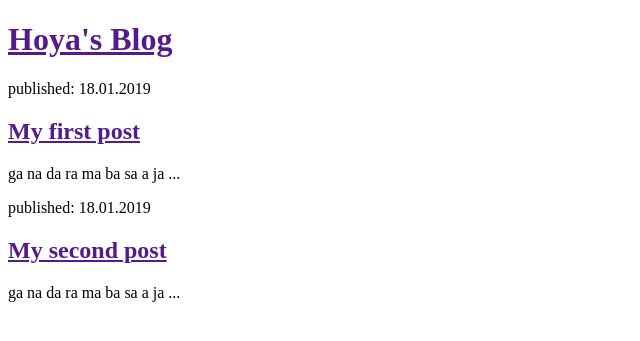
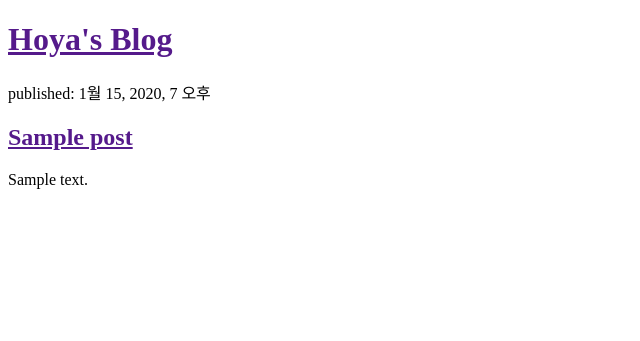
Before and after one commit to Hoya-kim/Django-tutorial, a Django app: template blog/templates/blog/post_list.html in a window 1280 px wide. Shown: the top 341 px of the page, without its empty margins (0-640 px from the left). Run offline with Django 3.2, Linux system fonts and the light colour scheme; the template is opened without the code that fills it: values that come from a table or form of the project are taken from there, others are empty; tables that the repository leaves empty hold one stand-in row (values such as "Sample post").

Commit message:
Modified templates to display posts from database.

```diff
--- a/blog/templates/blog/post_list.html
+++ b/blog/templates/blog/post_list.html
@@ -8,15 +8,13 @@
 <div>
     <h1><a href="">Hoya's Blog</a></h1>
 </div>
-<div>
-    <p>published: 18.01.2019</p>
-    <h2><a href="">My first post</a></h2>
-    <p>ga na da ra ma ba sa a ja ...</p>
-</div>
-<div>
-    <p>published: 18.01.2019</p>
-    <h2><a href="">My second post</a></h2>
-    <p>ga na da ra ma ba sa a ja ...</p>
-</div>
+{% for post in posts %}
+    <div>
+        <p>published: {{ post.published_date }}</p>
+        <h2><a href="">{{ post.title }}</a></h2>
+        <p>{{ post.text|linebreaksbr }}</p>
+        <!-- |linebreaksbr : 텍스트에서 행이 바뀌면 문단으로 변환하는 필터-->
+    </div>
+{% endfor %}
 </body>
 </html>
--- a/blog/views.py
+++ b/blog/views.py
@@ -1,4 +1,8 @@
 from django.shortcuts import render
+from django.utils import timezone
+from .models import Post
+
 
 def post_list(request):
-    return render(request, 'blog/post_list.html', {})
+    posts = Post.objects.filter(published_date__lte=timezone.now()).order_by('published_date')
+    return render(request, 'blog/post_list.html', {'posts': posts})
```
